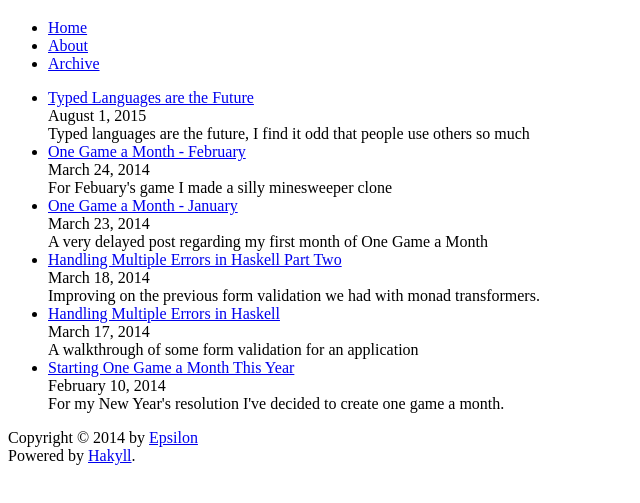
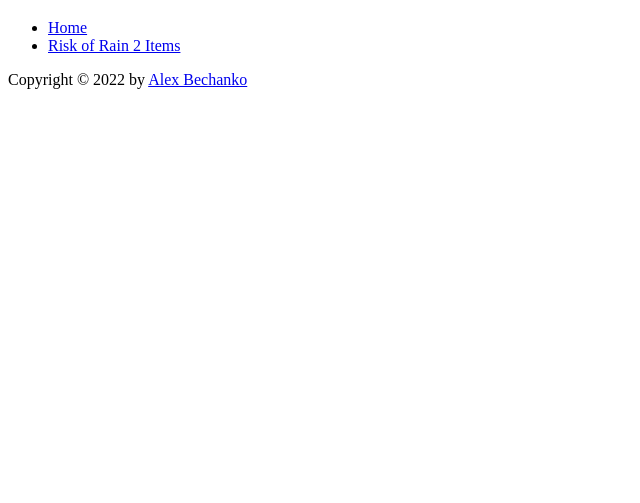
Before and after one commit to alex-bechanko/alex-bechanko.github.io, a plain HTML site: page index.html in a window 1280 px wide. Shown: the part 61-564 px from the top of the page, without its empty margins (0-640 px from the left). Drawn offline with Linux system fonts and the light colour scheme.

Commit message:
Update index page

```diff
--- a/index.html
+++ b/index.html
@@ -14,7 +14,7 @@
 
     </script>
 
-    <title>Epsilon - Home</title>
+    <title>Alex Bechanko</title>
 </head>
 <body>
 <header>
@@ -23,82 +23,15 @@
     <nav>
         <ul>
             <li><a href="./">Home</a></li>
-            <li><a href="./about.html">About</a></li>
-            <li><a href="./archive.html">Archive</a></li>
+	    <li><a href="./ror2/index.html">Risk of Rain 2 Items</a></li>
         </ul>
     </nav>
 </header>
 
-<section>
-<ul id="postlist">
-    <li>
-    <div>
-      <a href="typed-languages-future.html">Typed Languages are the Future</a>
-    </div>
-    <div>
-      <span class="date">August  1, 2015</span>
-    </div>
-    <div class="description">Typed languages are the future, I find it odd that people use others so much</div>
-</li>
-<li>
-    <div>
-      <a href="onegame-febuary-2014.html">One Game a Month - February</a>
-    </div>
-    <div>
-      <span class="date">March 24, 2014</span>
-    </div>
-    <div class="description">For Febuary's game I made a silly minesweeper clone</div>
-</li>
-<li>
-    <div>
-      <a href="onegame-january-2014.html">One Game a Month - January</a>
-    </div>
-    <div>
-      <span class="date">March 23, 2014</span>
-    </div>
-    <div class="description">A very delayed post regarding my first month of One Game a Month</div>
-</li>
-<li>
-    <div>
-      <a href="error-handling-haskell2.html">Handling Multiple Errors in Haskell Part Two</a>
-    </div>
-    <div>
-      <span class="date">March 18, 2014</span>
-    </div>
-    <div class="description">Improving on the previous form validation we had with monad transformers.</div>
-</li>
-<li>
-    <div>
-      <a href="error-handling-haskell.html">Handling Multiple Errors in Haskell</a>
-    </div>
-    <div>
-      <span class="date">March 17, 2014</span>
-    </div>
-    <div class="description">A walkthrough of some form validation for an application</div>
-</li>
-<li>
-    <div>
-      <a href="starting-onegame-this-year.html">Starting One Game a Month This Year</a>
-    </div>
-    <div>
-      <span class="date">February 10, 2014</span>
-    </div>
-    <div class="description">For my New Year's resolution I've decided to create one game a month.</div>
-</li>
-
-</ul>
-</section>
-
-
 <footer>
     <div>
-        Copyright © 2014 by <a href="./">Epsilon</a>
+        Copyright © 2022 by <a href="./">Alex Bechanko</a>
     </div>
-
-    <div>
-        Powered by <a href="http://jaspervdj.be/hakyll">Hakyll</a>.
-    </div>
-
 </footer>
 </div>
 </body>
```
